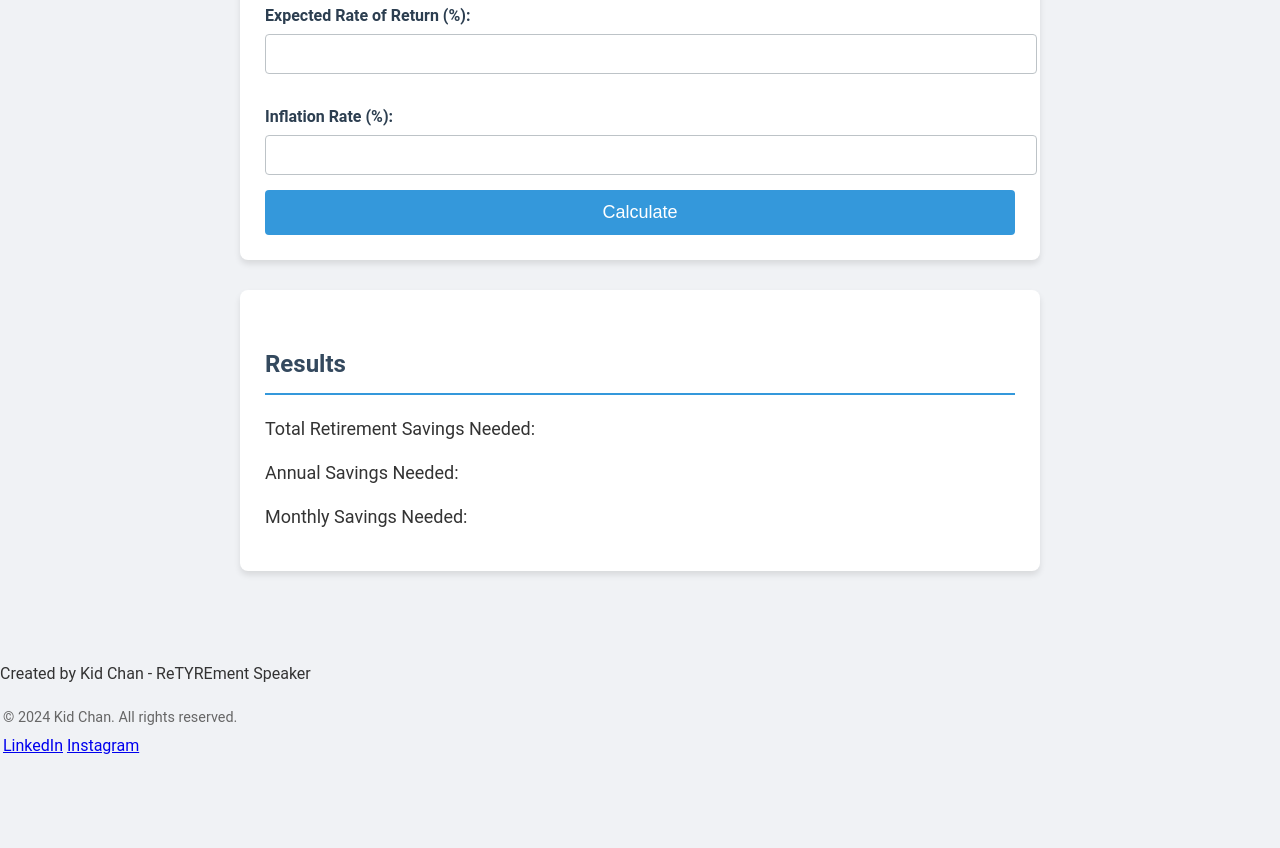
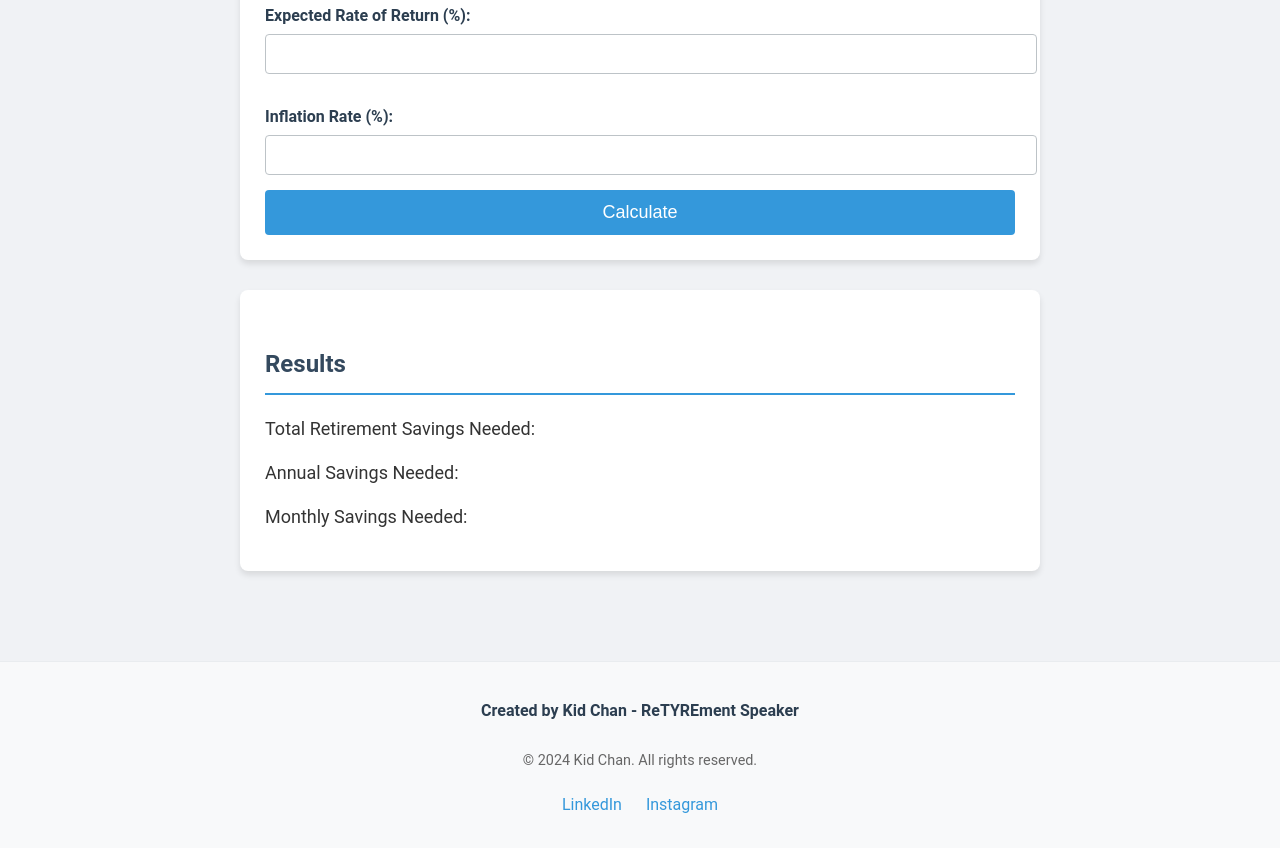
Before and after one commit to iamkidchan/retirement-calculator, a plain HTML site: page index.html in a window 1280 px wide. Shown: the part 888-1736 px from the top of the page. Before the commit the page ends 1650 px from the top, so only its background shows below. Drawn offline with Linux system fonts and the light colour scheme.

Commit message:
Update styles.css

```diff
--- a/styles.css
+++ b/styles.css
@@ -83,8 +83,45 @@ button:hover {
         padding: 10px;
     }
 }
+footer {
+    text-align: center;
+    margin-top: 40px;
+    padding: 20px;
+    background-color: #f8f9fa;
+    border-top: 1px solid #e9ecef;
+}
+
+footer p {
+    margin-bottom: 15px;
+    font-weight: bold;
+    color: #2c3e50;
+}
+
+.footer-table {
+    width: 100%;
+    max-width: 600px;
+    margin: 0 auto;
+    border-collapse: collapse;
+}
+
+.footer-table td {
+    padding: 10px;
+    text-align: center;
+}
+
 .copyright {
     font-size: 0.9em;
     color: #666;
-    margin-bottom: 10px;
 }
+
+.social-links a {
+    display: inline-block;
+    margin: 0 10px;
+    color: #3498db;
+    text-decoration: none;
+    transition: color 0.3s ease;
+}
+
+.social-links a:hover {
+    color: #2980b9;
+}
```
